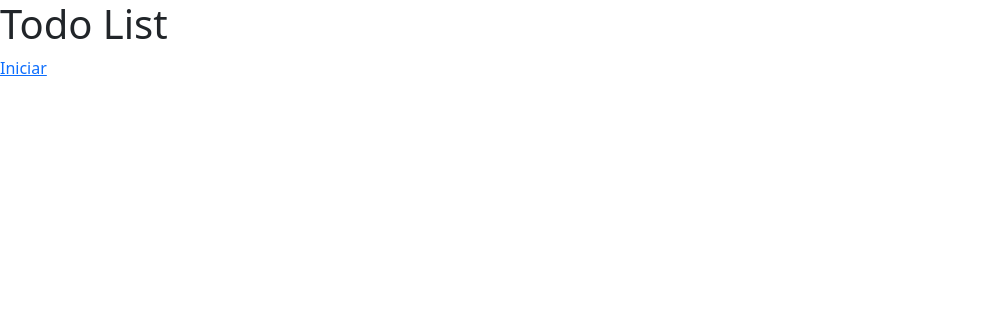
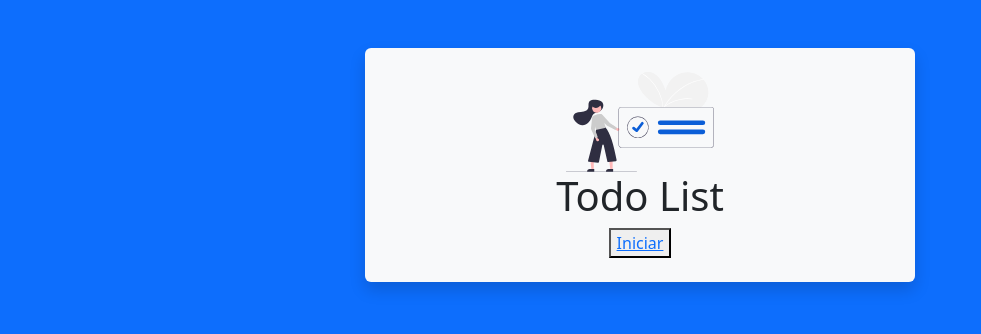
Before and after one commit to LarissaGbl/d3-todolist, a plain HTML site: page index.html in a window 1280 px wide. Shown: the whole page, without its empty margins (0-981 px from the left). Drawn offline with nearby package versions, Linux system fonts and the light colour scheme.

Commit message:
Estilização da página inicial

```diff
--- a/index.html
+++ b/index.html
@@ -6,11 +6,16 @@
         <title>Todo list</title>
         <link href="https://cdn.jsdelivr.net/npm/bootstrap@5.2.3/dist/css/bootstrap.min.css" rel="stylesheet" integrity="sha384-rbsA2VBKQhggwzxH7pPCaAqO46MgnOM80zW1RWuH61DGLwZJEdK2Kadq2F9CUG65" crossorigin="anonymous">
     </head>
-    <body>
-        <h1>Todo List</h1>
-        <p>
-            <a href="listar.html">Iniciar</a>
-        </p>
-        <script src="https://cdn.jsdelivr.net/npm/bootstrap@5.2.3/dist/js/bootstrap.bundle.min.js" integrity="sha384-kenU1KFdBIe4zVF0s0G1M5b4hcpxyD9F7jL+jjXkk+Q2h455rYXK/7HAuoJl+0I4" crossorigin="anonymous"></script>
+    <body class="bg-primary">
+        <div class="container text-center">
+            <div class="column py-5 px-2">
+                <div class="col-md-6 offset-md-3 bg-light px-5 py-4 rounded shadow">
+                    <img src="imagem/undraw_checklist__re_2w7v.svg" alt="" height="100">
+                    <h1 class="fw-light">Todo List</h1>
+                    <button><a href="listar.html">Iniciar</a></button>
+                    <script src="https://cdn.jsdelivr.net/npm/bootstrap@5.2.3/dist/js/bootstrap.bundle.min.js" integrity="sha384-kenU1KFdBIe4zVF0s0G1M5b4hcpxyD9F7jL+jjXkk+Q2h455rYXK/7HAuoJl+0I4" crossorigin="anonymous"></script>
+                </div>
+            </div>
+        </div>
     </body>
 </html>
```
Also changed, not shown: listar.html (+1 -1 lines), imagem/undraw_checklist__re_2w7v.svg (added).
